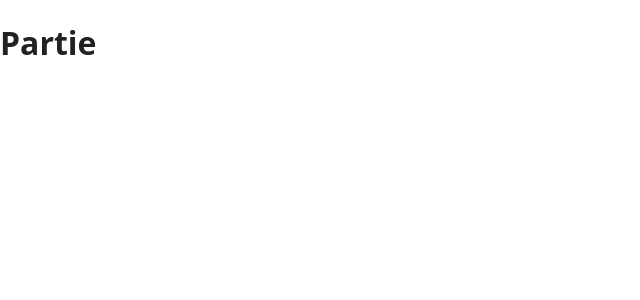
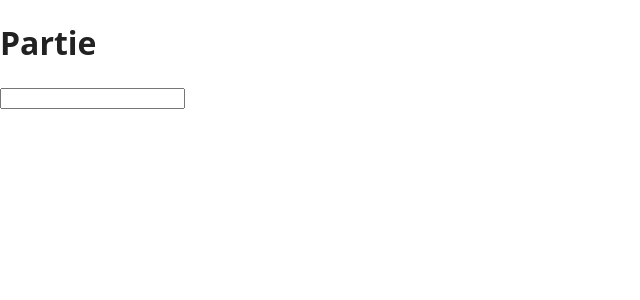
Before and after one commit to ethn924/mot-mystere, a React (Vite) app: page /partie in a window 1280 px wide. Shown: the top 300 px of the page, without its empty margins (0-640 px from the left). Built offline with nearby package versions, Linux system fonts and the light colour scheme.

Commit message:
Affichage d'une lettre dans une case

```diff
--- a/src/components/Grille.jsx
+++ b/src/components/Grille.jsx
@@ -1,11 +1,15 @@
 import Ligne from "./Ligne.jsx";
 import { NOMBRE_ESSAIS } from "../logique/jeu.js";
 
-function Grille() {
+function Grille({ proposition }) {
   const lignes = [];
 
   for (let i = 0; i < NOMBRE_ESSAIS; i++) {
-    lignes.push(<Ligne mot="" key={i} />);
+    let motLigne = "";
+    if (i === 0) {
+      motLigne = proposition;
+    }
+    lignes.push(<Ligne mot={motLigne} key={i} />);
   }
 
   return (
--- a/src/pages/Partie.jsx
+++ b/src/pages/Partie.jsx
@@ -1,10 +1,18 @@
 import Grille from "../components/Grille.jsx";
+import { useState } from "react";
 
 function Partie() {
+  const [proposition, setProposition] = useState("");
+
   return (
     <main>
       <h1>Partie</h1>
-      <Grille />
+      <input
+        type="text"
+        value={proposition}
+        readOnly
+      />
+      <Grille proposition={proposition} />
     </main>
   );
 }
```
